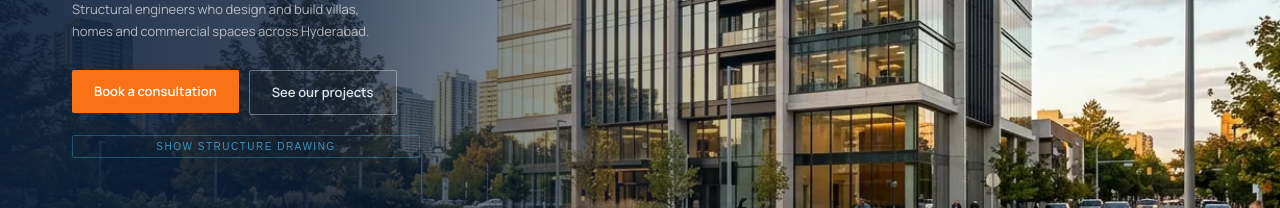
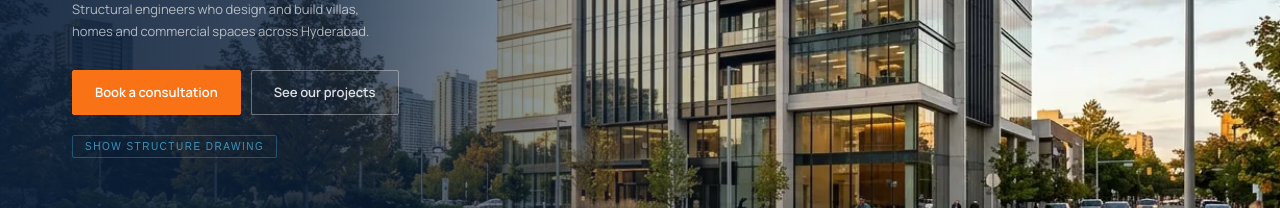
Before and after one commit to Vikram-Pagadala/Suci-Condtructions, a Next.js app: page / in a window 1280 px wide. Shown: the part 475-683 px from the top of the page. Built offline with nearby package versions, Linux system fonts and the light colour scheme.

Commit message:
Fix hero button alignments (matching border heights and fix stretching)

```diff
--- a/src/components/HeroReveal/HeroReveal.module.css
+++ b/src/components/HeroReveal/HeroReveal.module.css
@@ -160,14 +160,16 @@
   color: #ffffff;
   padding: 11px 22px;
   border-radius: 2px;
+  border: 1.5px solid #F97316;
   font-weight: 600;
   font-size: 13px;
   cursor: pointer;
-  transition: background-color 0.2s ease, transform 0.2s ease;
+  transition: background-color 0.2s ease, border-color 0.2s ease, transform 0.2s ease;
   white-space: nowrap;
 }
 .ctaButton:hover {
   background-color: #C2410C;
+  border-color: #C2410C;
   text-decoration: none;
   transform: translateY(-2px);
   cursor: pointer;
@@ -205,6 +207,7 @@
   text-transform: uppercase;
   cursor: pointer;
   transition: border-color 0.2s, color 0.2s;
+  align-self: flex-start;
 }
 .toggleBtn:hover {
   border-color: rgba(79, 195, 247, 0.7);
```
